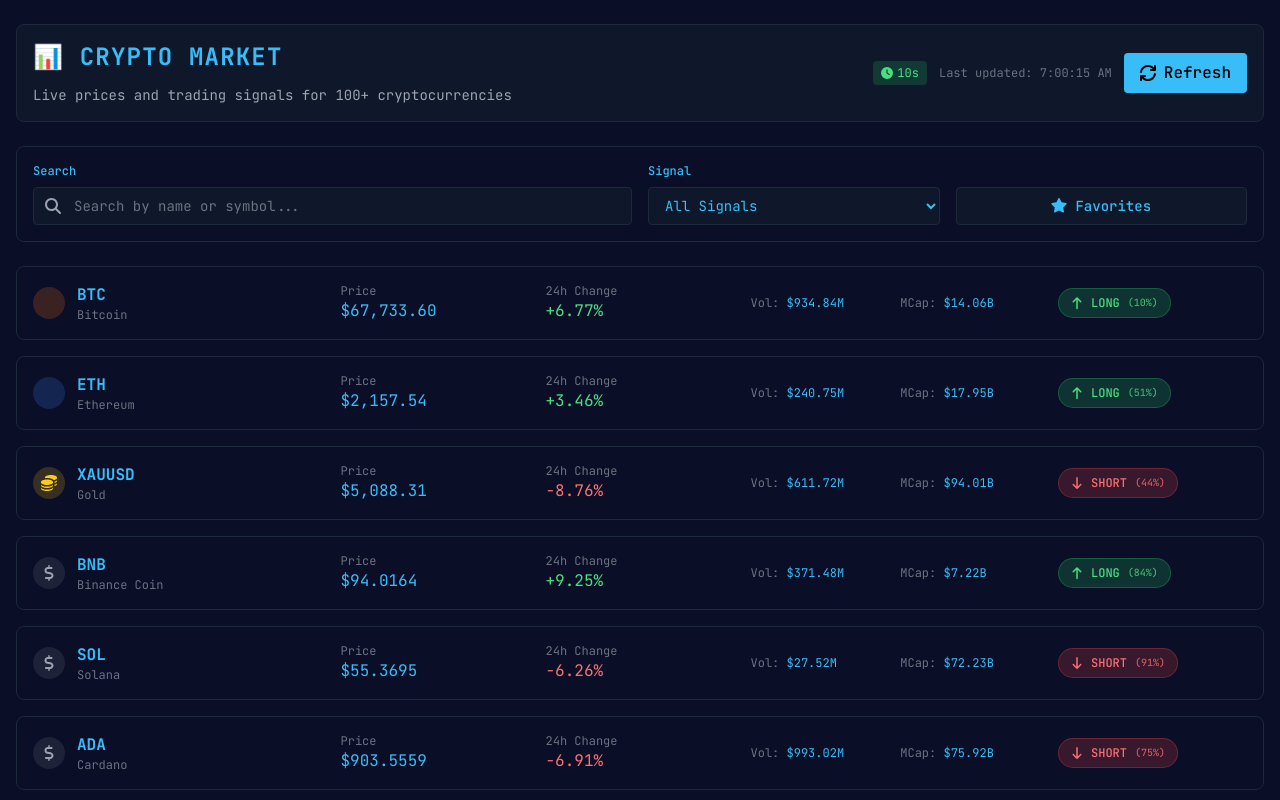
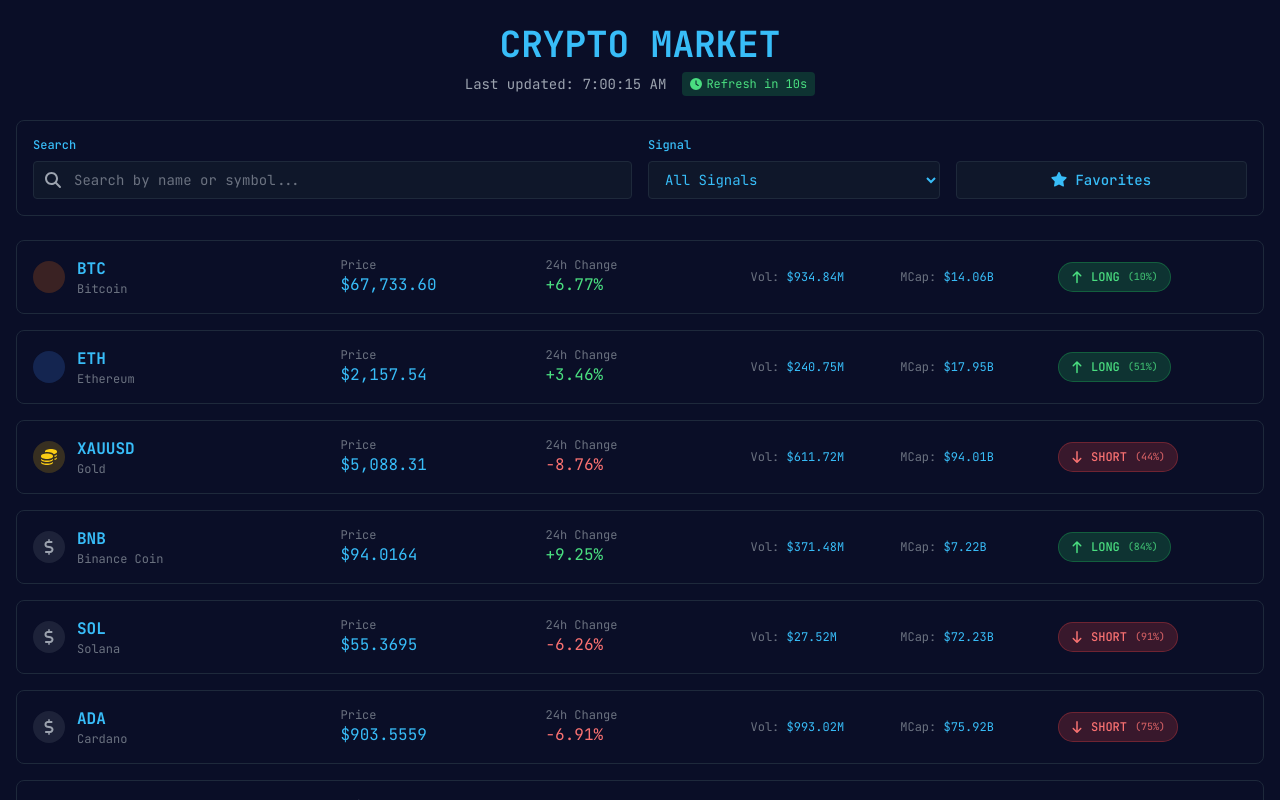
Before and after one commit to AkbarIqbnuPrayoga/NEXCT-Terminal, a Next.js app: page /submissions in a window 1280 px wide. Shown: the top 800 px of the page. Built offline with nearby package versions, Linux system fonts and the light colour scheme.

Commit message:
u terminal v9

```diff
--- a/app/submissions/page.tsx
+++ b/app/submissions/page.tsx
@@ -15,9 +15,7 @@
   faSearch,
   faFilter,
   faCoins,
-  faCircle,
-  faSquare,
-  faClock // Tambahkan icon clock
+  faClock
 } from '@fortawesome/free-solid-svg-icons';
 
 interface Coin {
@@ -43,8 +41,8 @@
   const [currentPage, setCurrentPage] = useState(1);
   const [itemsPerPage] = useState(20);
   const [lastUpdated, setLastUpdated] = useState<Date>(new Date());
-  const [autoRefreshEnabled, setAutoRefreshEnabled] = useState(true); // State untuk toggle auto-refresh
-  const [countdown, setCountdown] = useState(15); // Countdown timer
+  const [autoRefreshEnabled, setAutoRefreshEnabled] = useState(true);
+  const [countdown, setCountdown] = useState(15);
 
   // Generate 100+ dummy coins
   const generateCoins = (): Coin[] => {
@@ -202,23 +200,20 @@
       countdownInterval = setInterval(() => {
         setCountdown((prev) => {
           if (prev <= 1) {
+            // Trigger refresh when countdown reaches 0
+            refreshData();
             return 15;
           }
           return prev - 1;
         });
       }, 1000);
-
-      // Refresh data every 15 seconds
-      interval = setInterval(() => {
-        refreshData();
-      }, 15000);
     }
 
     return () => {
       if (interval) clearInterval(interval);
       if (countdownInterval) clearInterval(countdownInterval);
     };
-  }, [autoRefreshEnabled]); // Re-run when autoRefreshEnabled changes
+  }, [autoRefreshEnabled]);
 
   // Initial load
   useEffect(() => {
@@ -302,17 +297,17 @@
 
   return (
     <div className="max-w-7xl mx-auto px-2 sm:px-4 py-4 sm:py-6">
-      {/* Header */}
-      <div className="terminal-panel mb-4 sm:mb-6">
-        <div className="flex flex-col sm:flex-row sm:items-center justify-between gap-4">
-          <div>
-            <h1 className="terminal-header text-xl sm:text-2xl">📊 Crypto Market</h1>
-            <p className="text-gray-400 text-xs sm:text-sm mt-1">
-              Live prices and trading signals for 100+ cryptocurrencies
-            </p>
+      {/* Header - Centered */}
+      <div className="text-center mb-6">
+        <h1 className="text-3xl sm:text-4xl font-bold text-terminal-accent mb-2">
+          CRYPTO MARKET
+        </h1>
+
+        {/* Last Updated and Refresh Info */}
+        <div className="flex items-center justify-center space-x-4 text-sm">
+          <div className="text-gray-400">
+            Last updated: {lastUpdated.toLocaleTimeString()}
           </div>
-          <div className="flex items-center space-x-3">
-            {/* Auto-refresh indicator and toggle */}
           <div className="flex items-center space-x-2">
             <button
               onClick={() => setAutoRefreshEnabled(!autoRefreshEnabled)}
@@ -324,20 +319,7 @@
               title={autoRefreshEnabled ? 'Auto-refresh on' : 'Auto-refresh off'}
             >
               <FontAwesomeIcon icon={faClock} className="w-3 h-3" />
-                <span>{autoRefreshEnabled ? `${countdown}s` : 'Off'}</span>
-              </button>
-            </div>
-
-            <div className="text-xs text-gray-500">
-              Last updated: {lastUpdated.toLocaleTimeString()}
-            </div>
-            <button
-              onClick={refreshData}
-              disabled={loading}
-              className="flex items-center space-x-2 px-3 sm:px-4 py-2 bg-terminal-accent text-black font-medium rounded hover:bg-terminal-accent/80 transition-colors disabled:opacity-50 text-sm sm:text-base"
-            >
-              <FontAwesomeIcon icon={faRefresh} className={`w-3 h-3 sm:w-4 sm:h-4 ${loading ? 'animate-spin' : ''}`} />
-              <span className="hidden sm:inline">Refresh</span>
+              <span>{autoRefreshEnabled ? `Refresh in ${countdown}s` : 'Auto-refresh off'}</span>
             </button>
           </div>
         </div>
```
Lines whose indentation alone changed are shown as unchanged.
